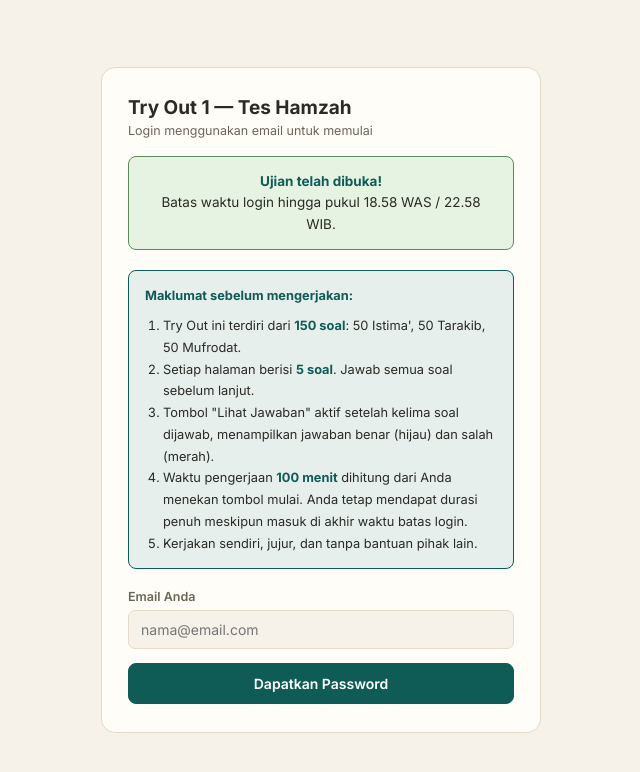
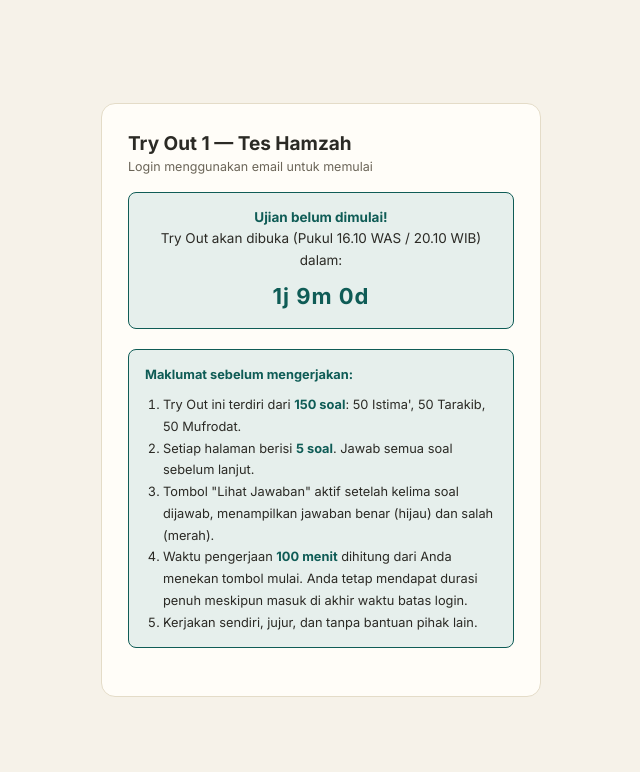
Before and after one commit to sayyidfakhir30-crypto/TRY-OUT-HAMZAH-SATU-PAKET-1-HM, a plain HTML site: page index.html in a window 1280 px wide. Shown: the whole page, without its empty margins (319-959 px from the left). Drawn offline with Linux system fonts and the light colour scheme.

Commit message:
Update index.html

```diff
--- a/index.html
+++ b/index.html
@@ -100,7 +100,7 @@
 
     <!-- KOTAK STATUS JADWAL UJIAN -->
     <div class="maklumat" id="access-status">
-      <!-- Status diisi oleh JavaScript (Hitung mundur / Dibuka / Ditutup) -->
+      <!-- Status diisi oleh JavaScript -->
     </div>
 
     <div class="maklumat">
@@ -114,7 +114,7 @@
       </ol>
     </div>
 
-    <!-- AREA LOGIN (Disembunyikan jika belum waktunya) -->
+    <!-- AREA LOGIN -->
     <div id="login-form-area" style="display:none;">
       <label for="email-input">Email Anda</label>
       <input type="email" id="email-input" placeholder="nama@email.com">
@@ -177,13 +177,12 @@
 </div>
 
 <script>
-/* ---------- KONFIGURASI JADWAL UJIAN (PERCOBAAN) ---------- */
-// Waktu UTC (Universal Time Coordinated)
-// 11:58:00Z UTC = Pukul 14.58 WAS (Waktu Arab Saudi) = Pukul 18.58 WIB
-// 15:58:00Z UTC = Pukul 18.58 WAS (Waktu Arab Saudi) = Pukul 22.58 WIB
+/* ---------- JADWAL UJIAN: 16.10 WAS / 20.10 WIB ---------- */
+// 13:10:00Z UTC = 16.10 WAS = 20.10 WIB
+// 17:10:00Z UTC = 20.10 WAS = 00.10 WIB
 
-const EXAM_START_UTC = "2026-09-16T11:58:00Z";
-const EXAM_END_UTC   = "2026-09-16T15:58:00Z";
+const EXAM_START_UTC = "2026-09-16T13:10:00Z";
+const EXAM_END_UTC   = "2026-09-16T17:10:00Z";
 
 const startMs = new Date(EXAM_START_UTC).getTime();
 const endMs = new Date(EXAM_END_UTC).getTime();
@@ -194,22 +193,19 @@ function updateAccessStatus() {
   const loginFormEl = document.getElementById('login-form-area');
 
   if (now < startMs) {
-    // Belum mulai (Countdown)
     const diff = startMs - now;
     const h = Math.floor(diff / (1000 * 60 * 60));
     const m = Math.floor((diff % (1000 * 60 * 60)) / (1000 * 60));
     const s = Math.floor((diff % (1000 * 60)) / 1000);
 
-    statusEl.innerHTML = `<b>Ujian belum dimulai!</b><br>Try Out akan dibuka (Pukul 14.58 WAS / 18.58 WIB) dalam:<br><span class="timer-countdown">${h}j ${m}m ${s}d</span>`;
+    statusEl.innerHTML = `<b>Ujian belum dimulai!</b><br>Try Out akan dibuka (Pukul 16.10 WAS / 20.10 WIB) dalam:<br><span class="timer-countdown">${h}j ${m}m ${s}d</span>`;
     loginFormEl.style.display = 'none';
   } else if (now >= startMs && now <= endMs) {
-    // Sedang berlangsung
-    statusEl.innerHTML = `<b>Ujian telah dibuka!</b><br>Batas waktu login hingga pukul 18.58 WAS / 22.58 WIB.`;
+    statusEl.innerHTML = `<b>Ujian telah dibuka!</b><br>Batas waktu login hingga pukul 20.10 WAS / 00.10 WIB.`;
     statusEl.style.background = 'var(--correct-bg)';
     statusEl.style.borderColor = 'var(--correct-border)';
     loginFormEl.style.display = 'block';
   } else {
-    // Waktu habis
     statusEl.innerHTML = `<span class="closed-text">Waktu login telah ditutup!</span><br>Batas waktu login telah berakhir. Anda tidak dapat lagi masuk ke soal.`;
     statusEl.style.background = 'var(--wrong-bg)';
     statusEl.style.borderColor = 'var(--wrong-border)';
@@ -217,14 +213,13 @@ function updateAccessStatus() {
   }
 }
 setInterval(updateAccessStatus, 1000);
-updateAccessStatus(); // Panggil pertama kali
+updateAccessStatus();
 
 /* ---------- KONFIGURASI SOAL ---------- */
 const HURUF = ["A","B","C","D","E","F"];
 const LVL_LABEL = {mudah:"Mudah", sedang:"Sedang", sulit:"Sulit"};
 const SECTION_LABEL = {masmu:"Istima'", tarakib:"Tarakib", maqru:"Mufrodat"};
 
-/* DATA SOAL TRY OUT 1 */
 const TARAKIB = [
 {lvl:"mudah", soal:"الْكِتَابُ ...... عَلَى الْمَكْتَبِ", opts:["جَمِيلَة","جَمِيلٌ","جَمِيلَانِ","جَمِيلُونَ","جَمِيلَات"], correct:1},
 {lvl:"mudah", soal:"الْمُدَرِّسُ ...... الدَّرْسَ فِي الْفَصْلِ", opts:["تَشْرَحُ","يَشْرَحُ","أَشْرَحُ","يَشْرَحَانِ","نَشْرَحُ"], correct:1},
@@ -408,7 +403,7 @@ const MASMU = [
 const PAGES = [];
 MASMU.forEach((passage, pi)=>{
   PAGES.push({ section:'masmu', lvl:passage.lvl, audio:passage.audio,
-    items: passage.questions.map((q,qi)=>({...q, qid:'masmu-'+pi+'-'+qi})) });
+    items: passage.questions.map((q,qi)=>({...q, qid:'masmu-'+pi-'+'+qi})) });
 });
 for(let i=0;i<TARAKIB.length;i+=5){
   PAGES.push({ section:'tarakib', items: TARAKIB.slice(i,i+5).map((q,idx)=>({...q, qid:'tarakib-'+(i+idx)})) });
```
